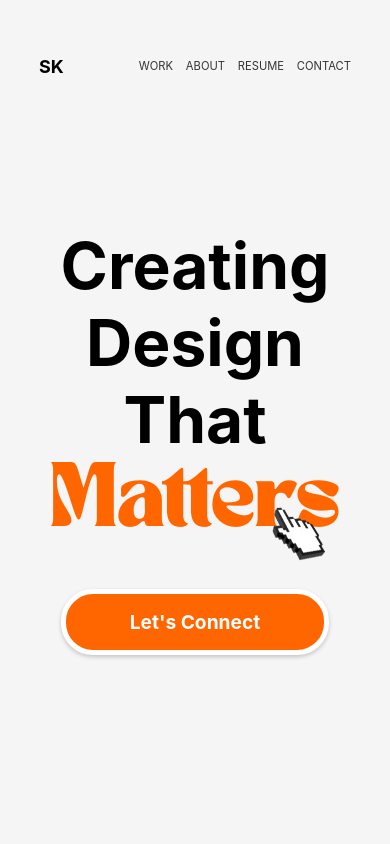
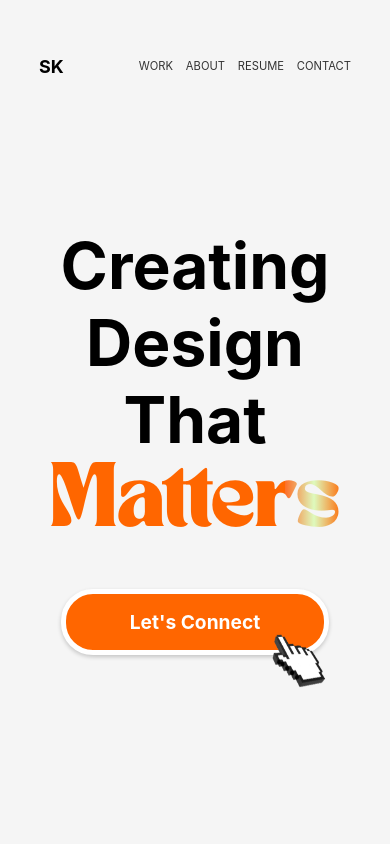
Before and after one commit to Sagnik-77/sagnik-portfolio, a React (Create React App) app: page / in a window 390 px wide. Shown: the top 844 px of the page. Built offline with nearby package versions, Linux system fonts and the light colour scheme.

Commit message:
Updated Home.css

```diff
--- a/src/Home.css
+++ b/src/Home.css
@@ -66,8 +66,33 @@ h1 {
 
 .matters {
   color: #ff6600;
+  background: linear-gradient(to right, #fd6e27 0, #defabd 10%, #FF6600 20%);
+  background-position: 0;
+  -webkit-background-clip: text;
+  -webkit-text-fill-color: transparent;
+  animation: shine 4s infinite linear;
+  animation-fill-mode: forwards;
+  -webkit-text-size-adjust: none;
   font-family: 'Tan Nimbus';
   font-weight: 500;
+}
+
+@keyframes shine{
+  0%{
+    background-position: 0;
+  }
+  20%{
+    background-position: 100px;
+  }
+  60%{
+    background-position: 200px;
+  }
+  80%{
+    background-position: 300px;
+  }
+  100%{
+    background-position: 400px;
+  }
 }
 
 p {
@@ -198,7 +223,7 @@ p {
 
   .cursor-animation {
   position: absolute;
-  top: 55%;
+  top: 70%;
   left: 60%;
   margin-top: 2rem;
   width: 100px;
```
